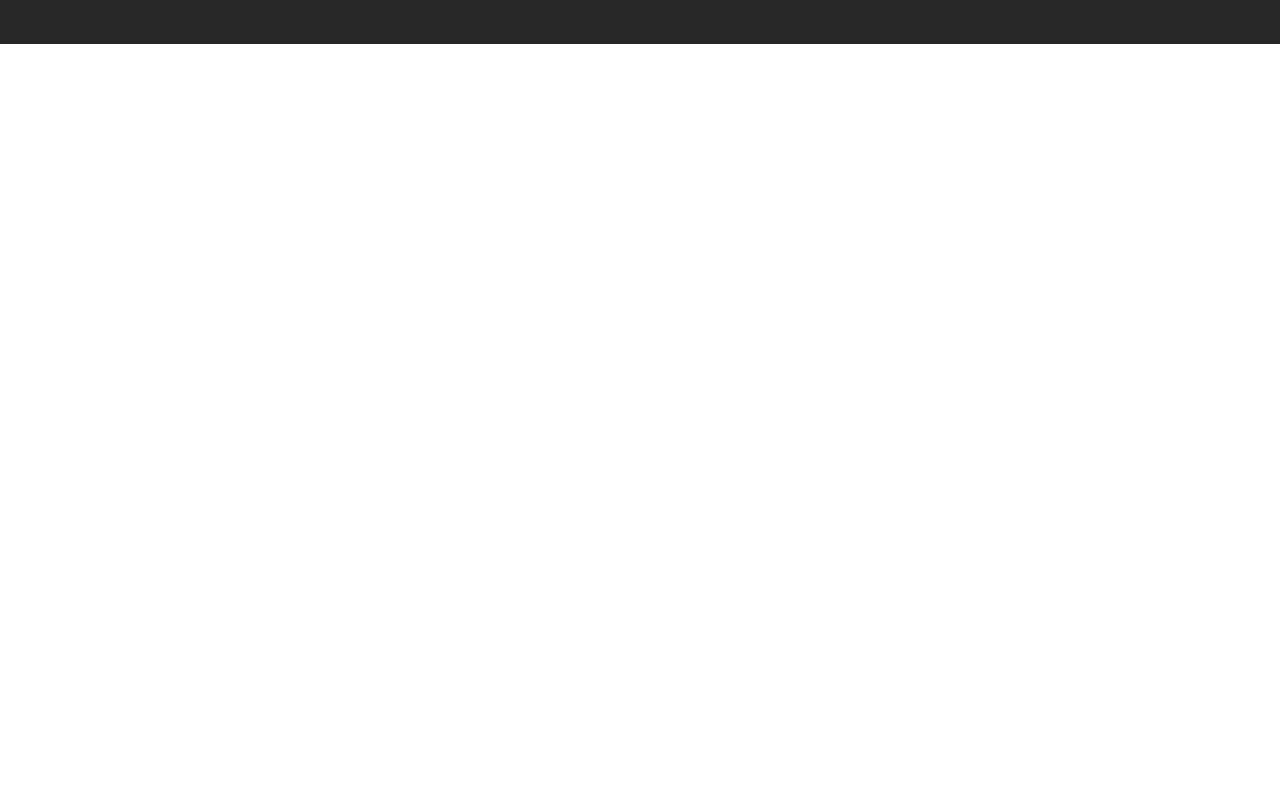
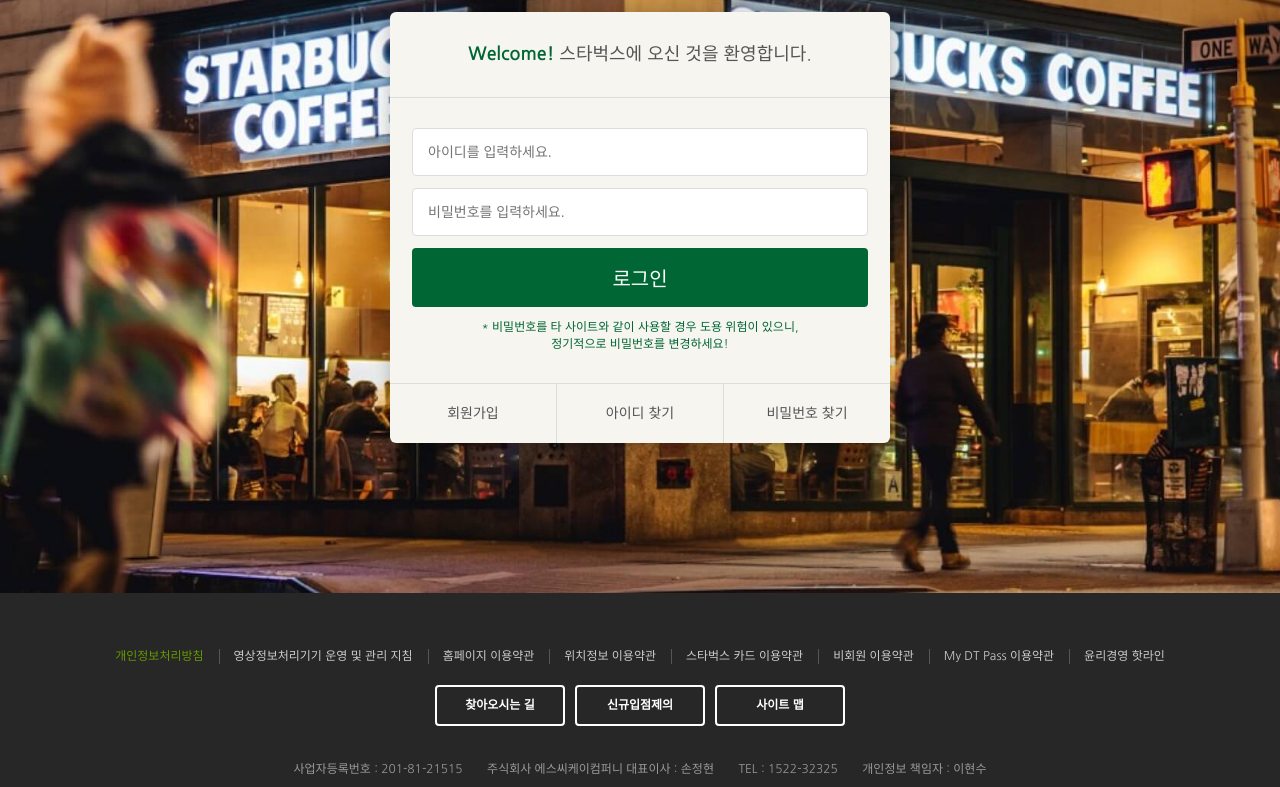
Before and after one commit to dbgusrbs/starbucks-clone, a plain HTML site: page signin/index.html in a window 1280 px wide. Shown: the part 274-1061 px from the top of the page. Before the commit the page ends 800 px from the top, so only its background shows below. Drawn offline with nearby package versions, Linux system fonts and the light colour scheme.

Commit message:
로그인 페이지 완성

```diff
--- /dev/null
+++ b/css/signin.css
@@ -0,0 +1,82 @@
+.signin {
+  margin-top: 120px;
+  padding: 100px 0 150px;
+  background-image: url("../images/signin_bg.jpg");
+  background-repeat: no-repeat;
+  background-position: center;
+  background-attachment: fixed;
+  background-size: cover;
+}
+.signin h1 {
+  color: #fff;
+  font-size: 30px;
+  font-weight: 700;
+  text-align: center;
+  margin-bottom: 24px;
+}
+.signin__card {
+  width: 500px;
+  margin: 0 auto;
+  border-radius: 6px;
+  background-color: #f6f5f0;
+  box-shadow: 2px 2px 20px rgba(0, 0, 0, .3);
+  color: #555;
+}
+.signin__card h2 {
+  padding: 30px;
+  font-size: 18px;
+  text-align: center;
+  border-bottom: 1px solid #ddd;
+}
+.signin__card h2 strong {
+  color: #006633;
+  font-weight: 700;
+}
+.signin__card form {
+  padding: 30px 22px;
+}
+.signin__card form input {
+  width: 100%;
+  margin-bottom: 12px;
+  padding: 15px;
+  border: 1px solid #ddd;
+  border-radius: 4px;
+  outline: none;
+  box-sizing: border-box;
+  font-size: 14px;
+}
+.signin__card form [type="submit"] {
+  background-color: #006633;
+  border: none;
+  color: #fff;
+  font-size: 20px;
+  cursor: pointer;
+  transition: .2s;
+}
+.signin__card form [type="submit"]:hover {
+  opacity: .9;
+}
+.signin__card form p {
+  font-size: 12px;
+  color: #006633;
+  text-align: center;
+}
+.signin__card .actions {
+  display: flex;
+  border-top: 1px solid #ddd;
+}
+.signin__card .actions a {
+  flex-grow: 1;
+  flex-basis: 0;
+  text-align: center;
+  padding: 20px;
+  color: #555;
+  font-size: 14px;
+  border-right: 1px solid #ddd;
+}
+.signin__card .actions a:last-child {
+  border-right: none;
+}
+.signin__card .actions a:hover {
+  text-decoration: underline;
+}
--- a/signin/index.html
+++ b/signin/index.html
@@ -22,6 +22,7 @@
   <link rel="stylesheet" href="https://cdn.jsdelivr.net/npm/reset-css@5.0.1/reset.min.css"/>
   <link rel="stylesheet" href="https://fonts.googleapis.com/icon?family=Material+Icons" />
   <link rel="stylesheet" href="../css/common.css"/>
+  <link rel="stylesheet" href="../css/signin.css"/>
 
   <script defer src="../js/common.js"></script>
   <title>Starbucks</title>
@@ -352,7 +353,28 @@
     </div>
   </header>
 
-  <section class="signin"></section>
+  <section class="signin">
+    <h1>로그인</h1>
+    <div class="signin__card">
+      <h2>
+        <strong>Welcome!</strong> 스타벅스에 오신 것을 환영합니다.
+      </h2>
+      <form>
+        <input type="text" placeholder="아이디를 입력하세요."/>
+        <input type="password" placeholder="비밀번호를 입력하세요."/>
+        <input type="submit" value="로그인"/>
+        <p>
+          * 비밀번호를 타 사이트와 같이 사용할 경우 도용 위험이 있으니,<br/>
+          정기적으로 비밀번호를 변경하세요!
+        </p>
+      </form>
+      <div class="actions">
+        <a href="javascript:void(0)">회원가입</a>
+        <a href="javascript:void(0)">아이디 찾기</a>
+        <a href="javascript:void(0)">비밀번호 찾기</a>
+      </div>
+    </div>
+  </section>
 
   <!-- FOOTER -->
   <footer>
```
